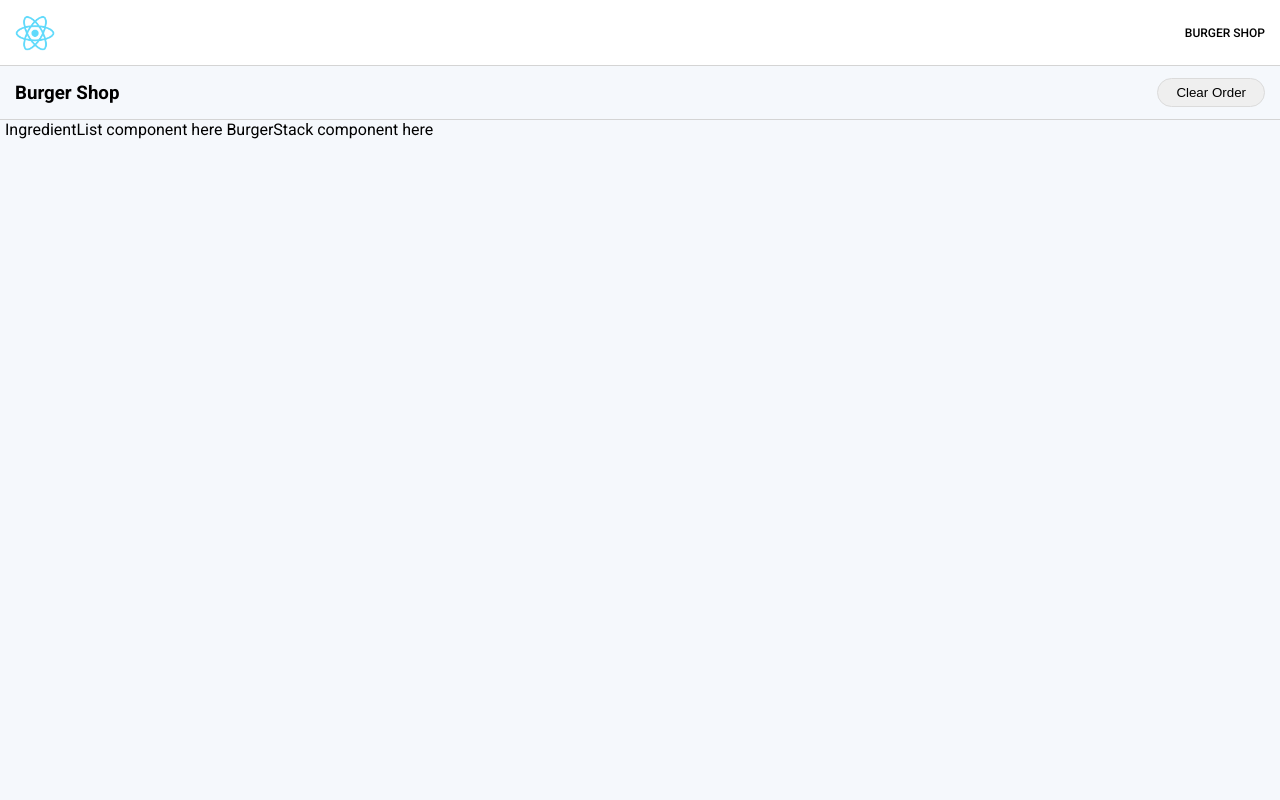
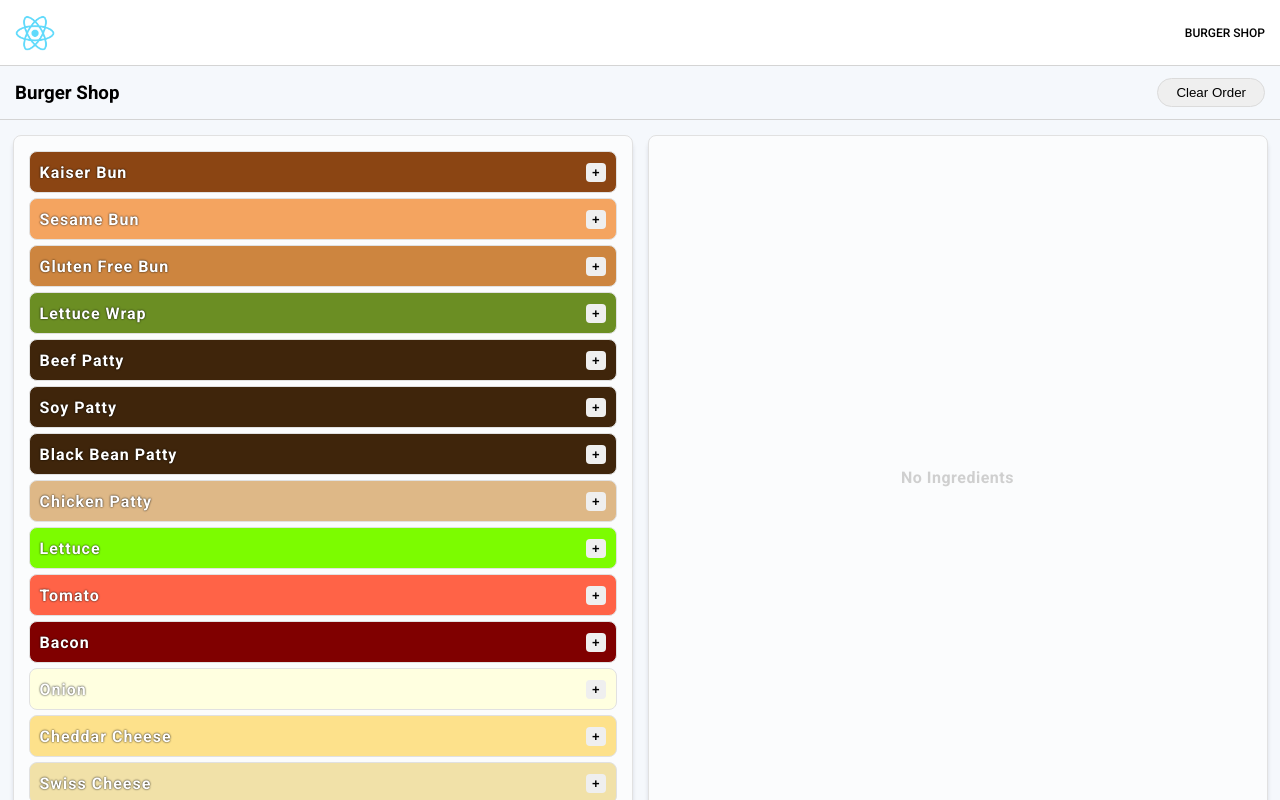
Before and after one commit to KnucklesLT/reactville, a React (Create React App) app: page /burgers in a window 1280 px wide. Built offline with nearby package versions, Linux system fonts and the light colour scheme; a web font is replaced by a local one.

Commit message:
implement burger stack functionality and styling

```diff
--- a/src/Components/BurgerShop/BurgerShop.jsx
+++ b/src/Components/BurgerShop/BurgerShop.jsx
@@ -1,19 +1,32 @@
 import '../../styles/burger.css'
+import { useState } from 'react'
 
 import { ingredients } from '../../data/burger-data'
+import IngredientList from './IngredientList'
+import BurgerStack from './BurgerStack'
 
 const BurgerShop = () => {
-  console.log(ingredients)
+  const [stack,setStack] =useState([])
+
+  const addToBurger = (ingredient) => {
+    setStack([...stack, ingredient])
+  }
+
+  const removeFromBurger = (idx) => {
+    setStack(stack.filter((item, index) => index !== idx))
+  }
+
+
 
   return (
     <div className="burger-shop">
       <nav>
         <h1>Burger Shop</h1>
-        <button>Clear Order</button>
+        <button onClick={() => setStack([])}>Clear Order</button>
       </nav>
       <section>
-        IngredientList component here
-        BurgerStack component here
+        <IngredientList addToBurger={addToBurger} stack={stack} ingredients={ingredients}/>
+        <BurgerStack ingredients={stack} removeFromBurger={removeFromBurger}/>
       </section>
     </div>
   )
--- a/src/Components/BurgerShop/BurgerStack.jsx
+++ b/src/Components/BurgerShop/BurgerStack.jsx
@@ -1,8 +1,23 @@
+import Ingredient from './Ingredient'
 
-const BurgerStack = (props) => {
+const BurgerStack = ({ingredients, removeFromBurger}) => {
   return (
     <ul className="burger-stack">
-      Use the map function and the Ingredient component here
+      {ingredients.length ?
+      <>
+        {ingredients.map((ingredient, idx) =>
+          <Ingredient
+            key={idx}
+            idx={idx}
+            ingredient={ingredient}
+            removeFromBurger={removeFromBurger}
+          />
+        )}
+      </>
+    :
+        <div>No Ingredients</div>
+
+    }
     </ul>
   )
 }
--- a/src/Components/BurgerShop/Ingredient.jsx
+++ b/src/Components/BurgerShop/Ingredient.jsx
@@ -1,10 +1,15 @@
 
-const Ingredient = (props) => {
+const Ingredient = ({ingredient, isList, addToBurger, removeFromBurger, idx, disabled}) => {
 	return (
-		<li>
-			Name of ingredient here
-			<button>+</button>
-			<button>X</button>
+		<li style={disabled ? { background: 'darkgray' } : { background: ingredient.color }}>
+
+			{ingredient.name}
+
+			{isList
+				? <button disabled={disabled} onClick={() => addToBurger(ingredient)}>+</button>
+				: <button onClick={() => removeFromBurger(idx)}>X</button>
+			}
+
 		</li>
 	)
 }
--- a/src/Components/BurgerShop/IngredientList.jsx
+++ b/src/Components/BurgerShop/IngredientList.jsx
@@ -1,8 +1,25 @@
+import { useState, useEffect } from "react"
+import Ingredient from "./Ingredient"
 
-const IngredientList = (props) => {
+const IngredientList = ({ingredients, addToBurger, stack}) => {
+	const [hasBuns, setHasBuns] = useState(false)
+
+
+	useEffect(() =>{
+		setHasBuns(stack.filter(item => item.type === 'bun').length ===2)
+	},[stack])
+
 	return (
 		<ul>
-			Use the map function and the Ingredient component here
+			{ingredients.map((ingredient, idx) =>
+				<Ingredient
+					key={idx}
+					isList={true}
+					ingredient={ingredient}
+					addToBurger={addToBurger}
+					disabled={hasBuns && ingredient.type === 'bun'}
+				/>
+			)}
 		</ul>
 	)
 }
```
